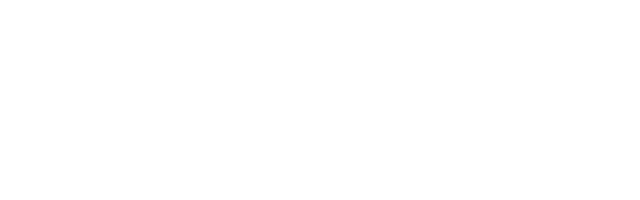
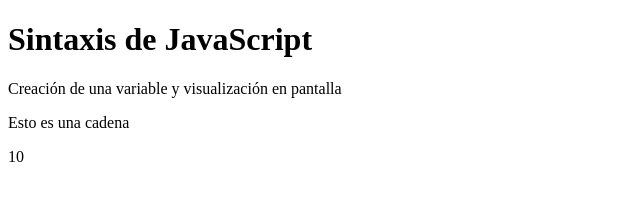
Before and after one commit to rebecaleon077/LM2425, a plain HTML site: page javascript/javascript7.html in a window 1280 px wide. Shown: the whole page, without its empty margins (0-640 px from the left). Drawn offline with Linux system fonts and the light colour scheme.

Commit message:
18/12/2024

```diff
--- a/javascript/javascript7.html
+++ b/javascript/javascript7.html
@@ -6,6 +6,21 @@
     <title>Javascript 7</title>
 </head>
 <body>
-
+    <h1>Sintaxis de JavaScript</h1>
+    <p>Creación de una variable y visualización en pantalla</p>
+    <p id="parrafo"></p>
+    <script>
+        //Comentario de una única línea
+        /*Comentario de
+        varias
+        lineas*/
+        var cadena = "Esto es una cadena";/*Asignar la parte derecha a la parte izquierda, es decir da valores*/
+        document.getElementById("parrafo").innerHTML = cadena;
+        let numero = 10; y = -4.2;
+        let x = 5.8;
+        let cadena2 = "La suma es : "
+        alert(cadena2 + (x + y)); //El operador '+' aplicado en la cadena CONCATENA
+        document.write(numero);
+    </script>
 </body>
 </html>
```
Also changed, not shown: javascript/circulos.html (+0 -1 lines), javascript/javascript8.html (added).
